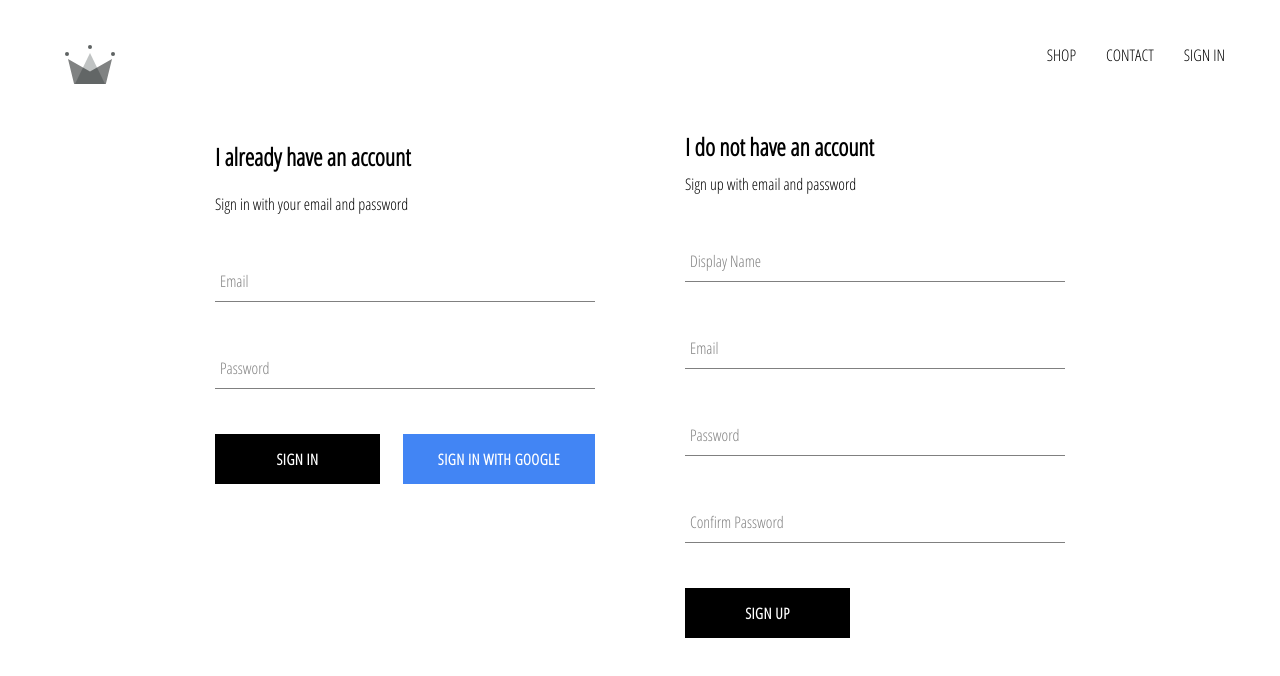
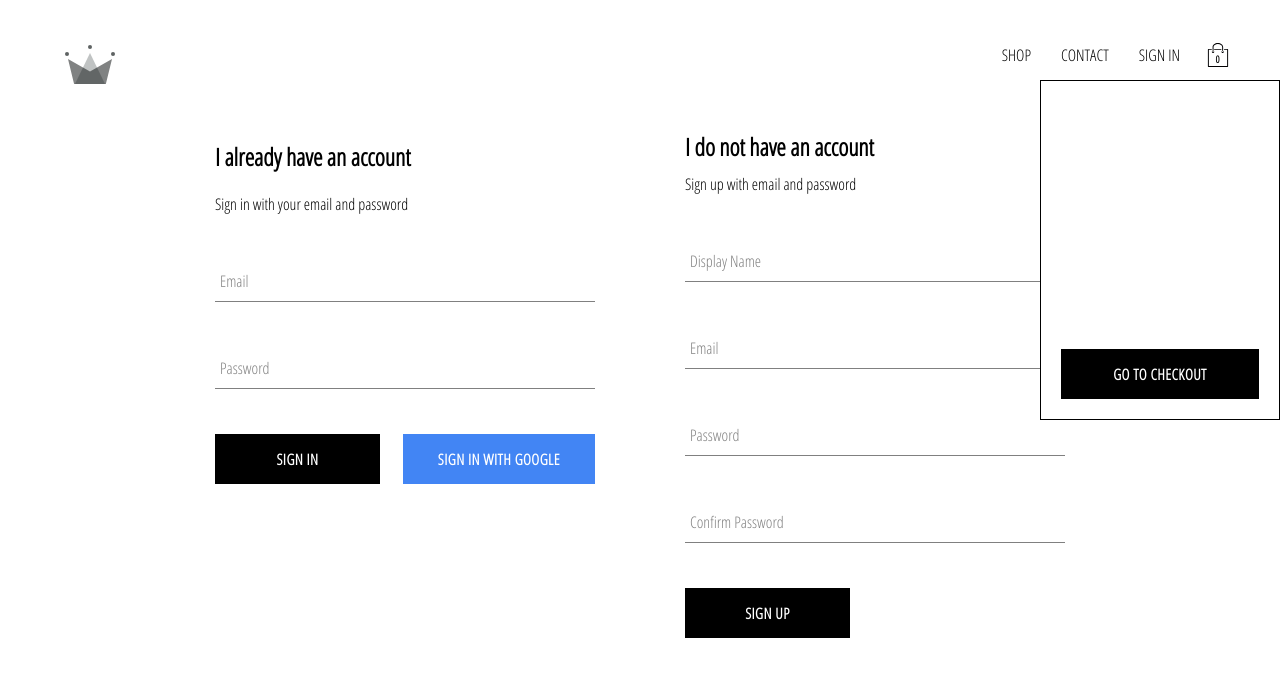
Before and after one commit to JatinAcharya/crwn-clothing, a React (Create React App) app in the folder crwn-clothing/: page /signin in a window 1280 px wide. Shown: the top 676 px of the page. Built offline with nearby package versions, Linux system fonts and the light colour scheme; no server answers.

Commit message:
cart icon and cart dropdown ui completed

```diff
--- /dev/null
+++ b/crwn-clothing/src/components/cart-dropdown/cart-dropdown.component.jsx
@@ -0,0 +1,14 @@
+import React from 'react';
+
+import CustomButton from '../custom-button/custom-button.component';
+
+import './cart-dropdown.styles.scss';
+
+const CartDropdown = () => (
+    <div className='cart-dropdown'>
+        <div className='cart-itmes'/>
+        <CustomButton> GO TO CHECKOUT </CustomButton>
+    </div>
+);
+
+export default CartDropdown;
--- /dev/null
+++ b/crwn-clothing/src/components/cart-dropdown/cart-dropdown.styles.scss
@@ -0,0 +1,24 @@
+.cart-dropdown{
+    position: absolute;
+    width: 240px;
+    height: 340px;
+    display: flex;
+    flex-direction: column;
+    padding: 20px;
+    border: 1px solid black;
+    background-color: white;
+    top: 80px;
+    right: 0;
+    z-index: 5;
+
+    .cart-items{
+        height: 240px;
+        display: flex;
+        flex-direction: column;
+        overflow: scroll;
+    }
+
+    button {
+        margin-top: auto;
+    }
+}
--- /dev/null
+++ b/crwn-clothing/src/components/cart-icon/cart-icon.component.jsx
@@ -0,0 +1,14 @@
+import React from 'react';
+
+import { ReactComponent as ShoppingIcon } from '../../assests/11.2 shopping-bag.svg.svg';
+
+import './cart-icon.styles.scss';
+
+const CartIcon = () => (
+    <div className='cart-icon'>
+        <ShoppingIcon className='shopping-icon' />
+        <span className='item-count'>0</span>
+    </div>
+);
+
+export default CartIcon;
--- /dev/null
+++ b/crwn-clothing/src/components/cart-icon/cart-icon.styles.scss
@@ -0,0 +1,21 @@
+.cart-icon{
+    width: 45px;
+    height: 45px;
+    position: relative;
+    display: flex;
+    align-items: center;
+    justify-content: center;
+    cursor: pointer;
+
+    .shopping-icon{
+        width: 24px;
+        height: 24px;
+    }
+
+    .item-count{
+        position: absolute;
+        font-size: 10px;
+        font-weight: bold;
+        bottom: 12px;
+    }
+}
--- a/crwn-clothing/src/components/header/header.component.jsx
+++ b/crwn-clothing/src/components/header/header.component.jsx
@@ -1,8 +1,11 @@
 import React from 'react';
 import { connect } from 'react-redux';
+import { Link } from 'react-router-dom';
 
-import { Link } from 'react-router-dom';
+
 import { auth } from '../../firebase/firebase.utils';
+import CartIcon from '../cart-icon/cart-icon.component';
+import CartDropdown from '../cart-dropdown/cart-dropdown.component';
 
 import { ReactComponent as Logo } from '../../assests/4.3 crown.svg.svg';
 import './header.styles.scss';
@@ -25,7 +28,9 @@
                 :
                 (<Link className='option' to='/signin'> SIGN IN </Link>)
             }
+            <CartIcon />
         </div>
+        <CartDropdown/>
     </div>
 );
 
```
Also changed, not shown: crwn-clothing/src/assests/11.2 shopping-bag.svg.svg (added).
